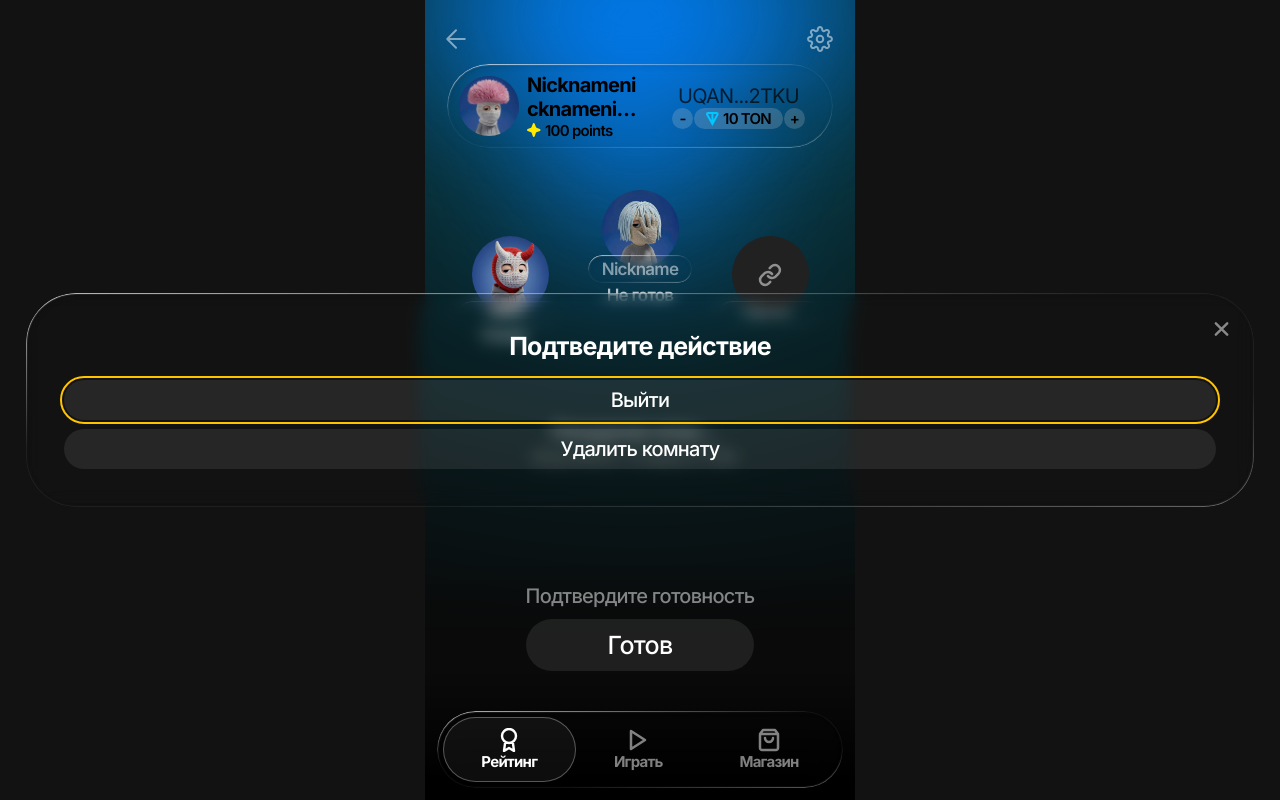
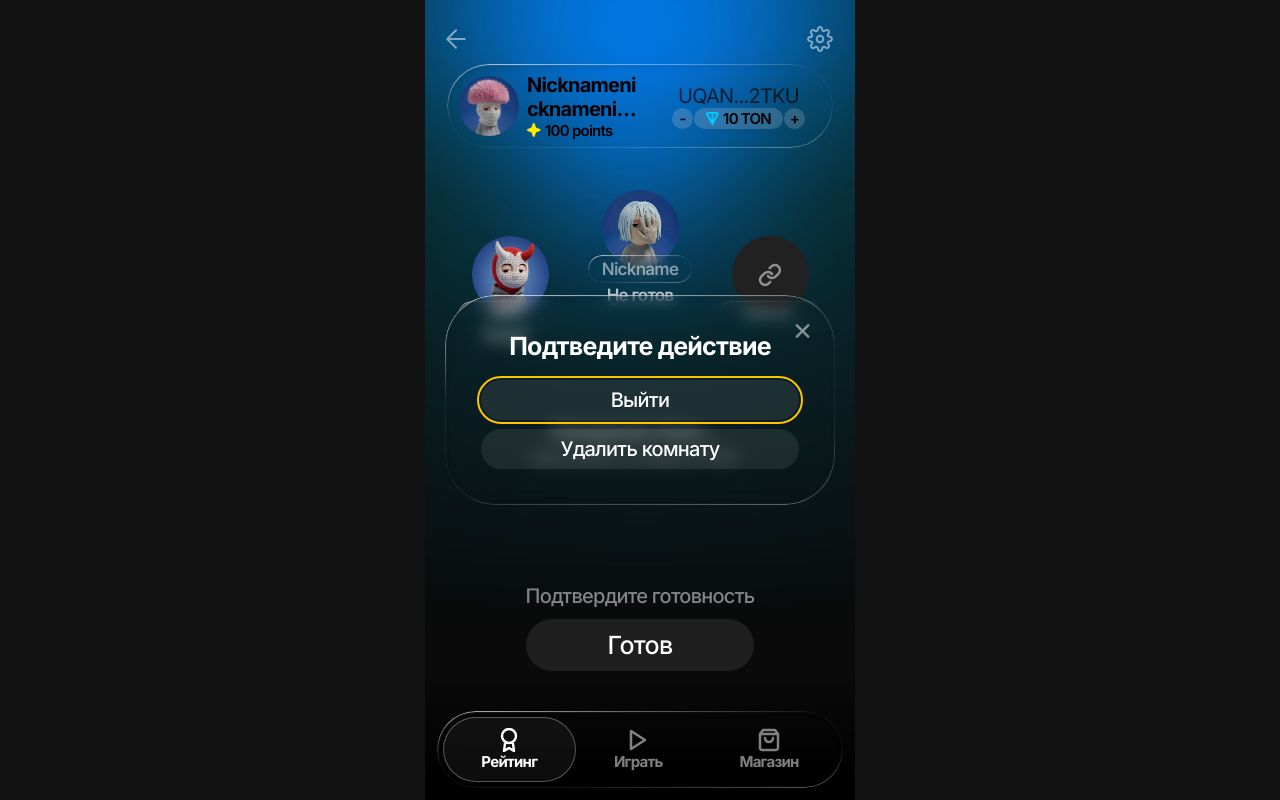
Before and after one commit to neurocmd/tg-mini-app, a Next.js app: page /play/lobby in a window 1280 px wide. Built offline with nearby package versions, Linux system fonts and the light colour scheme.

Commit message:
unify dialogs

```diff
--- a/src/app/(with-header)/play/page.tsx
+++ b/src/app/(with-header)/play/page.tsx
@@ -46,7 +46,7 @@ export default function Play() {
             >
               <FilterIcon className="mt-0.5 size-5" />
             </DialogTrigger>
-            <DialogContent variant="sheet">
+            <DialogContent>
               <Filters />
             </DialogContent>
           </Dialog>
@@ -240,7 +240,7 @@ function Filters() {
             value="2"
             nativeButton
             render={
-              <Button className="min-h-9.5 w-full text-xl font-medium text-white/70">
+              <Button className="min-h-9.5 w-full px-3! text-xl font-medium text-white/70">
                 2 игрока
               </Button>
             }
@@ -250,7 +250,7 @@ function Filters() {
             value="3"
             nativeButton
             render={
-              <Button className="min-h-9.5 w-full text-xl font-medium text-white/70">
+              <Button className="min-h-9.5 w-full px-3! text-xl font-medium text-white/70">
                 3 игрока
               </Button>
             }
@@ -260,7 +260,7 @@ function Filters() {
             value="4"
             nativeButton
             render={
-              <Button className="min-h-9.5 w-full text-xl font-medium text-white/70">
+              <Button className="min-h-9.5 w-full px-3! text-xl font-medium text-white/70">
                 4 игрока
               </Button>
             }
@@ -270,7 +270,7 @@ function Filters() {
             value="5"
             nativeButton
             render={
-              <Button className="min-h-9.5 w-full text-xl font-medium text-white/70">
+              <Button className="min-h-9.5 w-full px-3! text-xl font-medium text-white/70">
                 5 игроков
               </Button>
             }
@@ -287,7 +287,7 @@ function Filters() {
             value="desc"
             nativeButton
             render={
-              <Button className="min-h-9.5 w-full text-xl font-medium text-white/70">
+              <Button className="min-h-9.5 w-full px-3! text-xl font-medium text-white/70">
                 По убыванию
               </Button>
             }
@@ -297,7 +297,7 @@ function Filters() {
             value="asc"
             nativeButton
             render={
-              <Button className="min-h-9.5 w-full text-xl font-medium text-white/70">
+              <Button className="min-h-9.5 w-full px-3! text-xl font-medium text-white/70">
                 По возрастанию
               </Button>
             }
@@ -316,7 +316,7 @@ function Filters() {
             value="old"
             nativeButton
             render={
-              <Button className="min-h-9.5 w-full text-xl font-medium text-white/70">
+              <Button className="min-h-9.5 w-full px-3! text-xl font-medium text-white/70">
                 Старые
               </Button>
             }
@@ -326,7 +326,7 @@ function Filters() {
             value="new"
             nativeButton
             render={
-              <Button className="min-h-9.5 w-full text-xl font-medium text-white/70">
+              <Button className="min-h-9.5 w-full px-3! text-xl font-medium text-white/70">
                 Новые
               </Button>
             }
--- a/src/components/Button.tsx
+++ b/src/components/Button.tsx
@@ -6,7 +6,7 @@ export default function Button({ className, ...rest }: ButtonPrimitive.Props) {
     <ButtonPrimitive
       {...rest}
       className={clsx(
-        'bg-gray/10 hover:bg-gray/20 inline-flex cursor-pointer items-center justify-center rounded-2xl px-5.5 py-1.5 transition active:scale-97',
+        'bg-gray/10 hover:bg-gray/20 inline-flex cursor-pointer items-center justify-center rounded-2xl px-5 py-1.5 transition active:scale-97',
         className,
       )}
     />
--- a/src/components/Dialog.tsx
+++ b/src/components/Dialog.tsx
@@ -13,19 +13,17 @@ function DialogTrigger({ ...rest }: DialogPrimitive.Trigger.Props) {
   return <DialogPrimitive.Trigger data-slot="dialog-trigger" {...rest} />
 }
 
-function DialogClose({ ...props }: DialogPrimitive.Close.Props) {
-  return <DialogPrimitive.Close data-slot="dialog-close" {...props} />
+function DialogClose({ ...rest }: DialogPrimitive.Close.Props) {
+  return <DialogPrimitive.Close data-slot="dialog-close" {...rest} />
 }
 
 function DialogContent({
   className,
   children,
   showCloseButton = true,
-  variant = 'modal',
   ...rest
 }: DialogPrimitive.Popup.Props & {
   showCloseButton?: boolean
-  variant?: 'modal' | 'sheet'
 }) {
   return (
     <DialogPrimitive.Portal data-slot="dialog-portal">
@@ -36,36 +34,24 @@ function DialogContent({
       <DialogPrimitive.Popup
         data-slot="dialog-content"
         className={clsx(
-          'fixed z-2000 w-full transition outline-none',
-          variant === 'modal' &&
-            '_data-ending-style:scale-90 _data-ending-style:opacity-0 _data-starting-style:scale-90 _data-starting-style:opacity-0 top-1/2 left-1/2 max-w-[calc(100%-26px*2)] -translate-x-1/2 -translate-y-1/2 rounded-3xl',
-          variant === 'sheet' &&
-            '_data-ending-style:translate-y-100 _data-ending-style:opacity-0 _data-starting-style:translate-y-100 _data-starting-style:opacity-0 inset-x-0 bottom-0 max-h-full overflow-y-auto rounded-t-3xl duration-1000',
+          'fixed top-1/2 left-1/2 z-2000 grid max-h-[calc(100%-theme(spacing.5)*2)] w-full max-w-[calc(min(430px,100%)-theme(spacing.5)*2)] -translate-x-1/2 -translate-y-1/2 grid-rows-1 rounded-3xl transition duration-200 outline-none data-ending-style:scale-90 data-ending-style:opacity-0 data-starting-style:scale-90 data-starting-style:opacity-0',
           className,
         )}
         {...rest}
       >
-        <div
-          className={clsx(
-            'glass p-9.5',
-            variant === 'modal' && 'rounded-3xl',
-            variant === 'sheet' && 'rounded-t-3xl pb-16',
-          )}
-        >
+        <div className="glass grid grid-rows-1 overflow-hidden rounded-3xl">
+          <div className="overflow-y-auto p-9">
             {children}
             {showCloseButton && (
               <DialogPrimitive.Close
                 data-slot="dialog-close"
                 aria-label="Закрыть"
-              className={clsx(
-                'absolute cursor-pointer rounded-full opacity-50 transition hover:opacity-100 focus-visible:opacity-100',
-                variant === 'modal' && 'top-4 right-3',
-                variant === 'sheet' && 'top-6 right-8',
-              )}
+                className="absolute top-4 right-3 cursor-pointer rounded-full opacity-50 transition hover:opacity-100 focus-visible:opacity-100"
               >
                 <CloseIcon className="w-10" />
               </DialogPrimitive.Close>
             )}
+          </div>
         </div>
       </DialogPrimitive.Popup>
     </DialogPrimitive.Portal>
```
Lines whose indentation alone changed are shown as unchanged.
